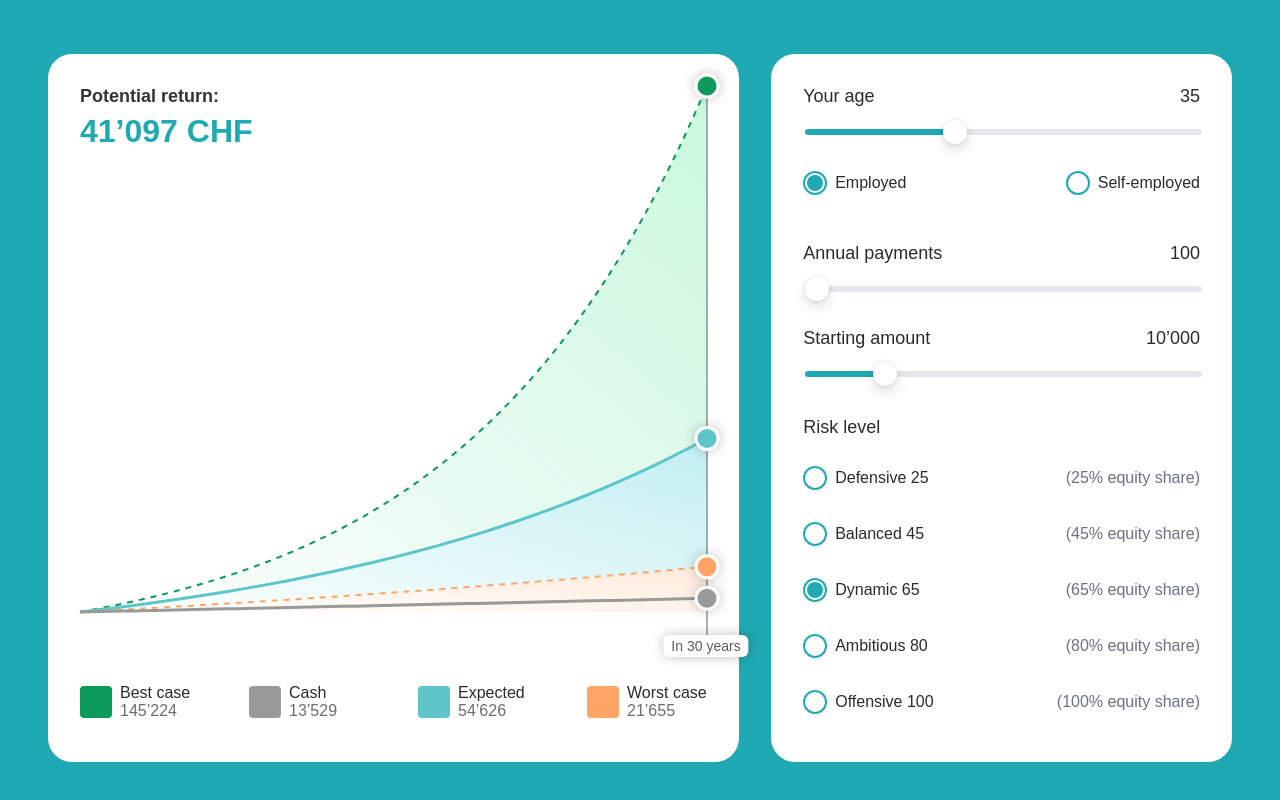
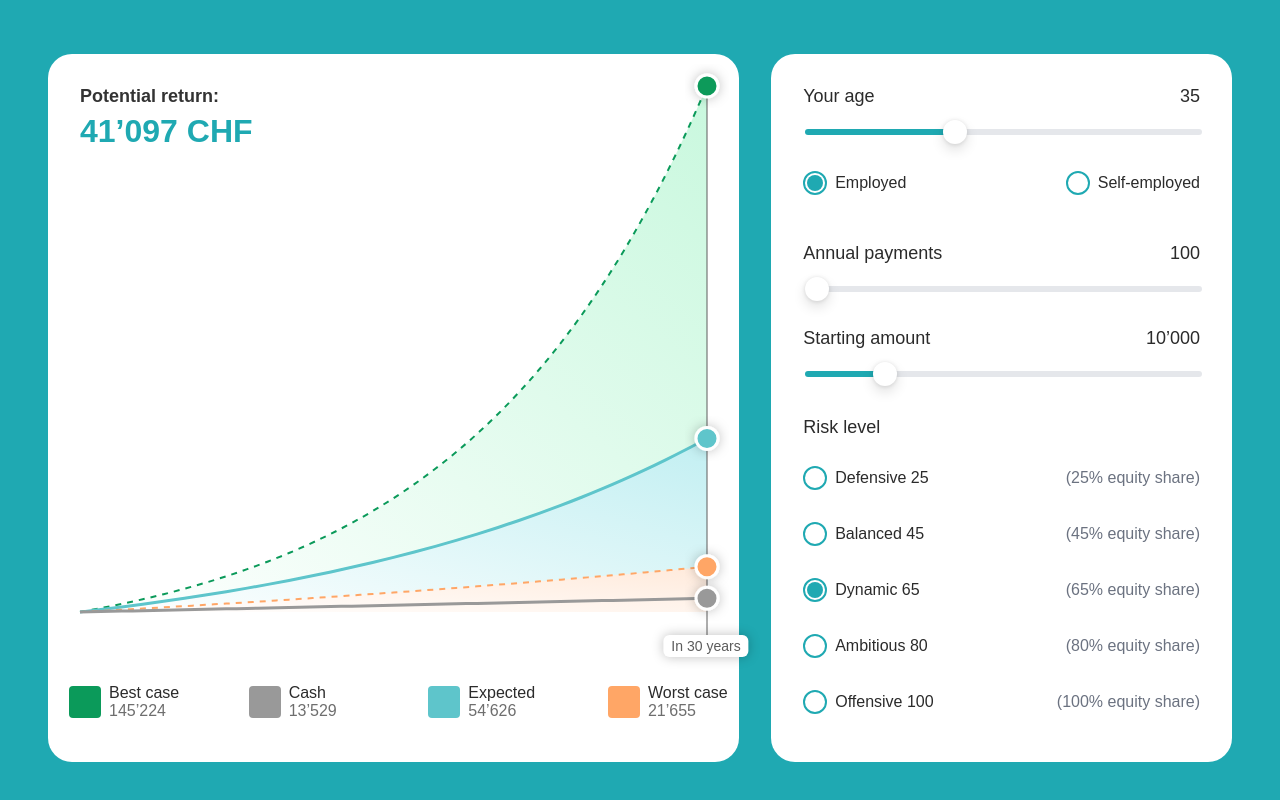
Before and after one commit to kosserin/react-charts-app, a React (Create React App) app: page / in a window 1280 px wide. Shown: the part 846-1646 px from the top of the page. Built offline with nearby package versions, Linux system fonts and the light colour scheme; the HTML template or start-up script is replaced by a standard one.

Commit message:
fix: legend spacing from inline edges as same as content

```diff
--- a/src/Chart.tsx
+++ b/src/Chart.tsx
@@ -1259,7 +1259,11 @@ export default function PortfolioSimulator() {
                   <Legend
                     verticalAlign="bottom"
                     align="left"
-                    wrapperStyle={{ paddingTop: isLargeBreakpoint ? 32 : 16 }}
+                    wrapperStyle={{
+                      paddingTop: isLargeBreakpoint ? 32 : 16,
+                      width: "calc(100% - 32px)",
+                      marginLeft: -11,
+                    }}
                     content={<CustomLegend />}
                   />
                 </AreaChart>
```
